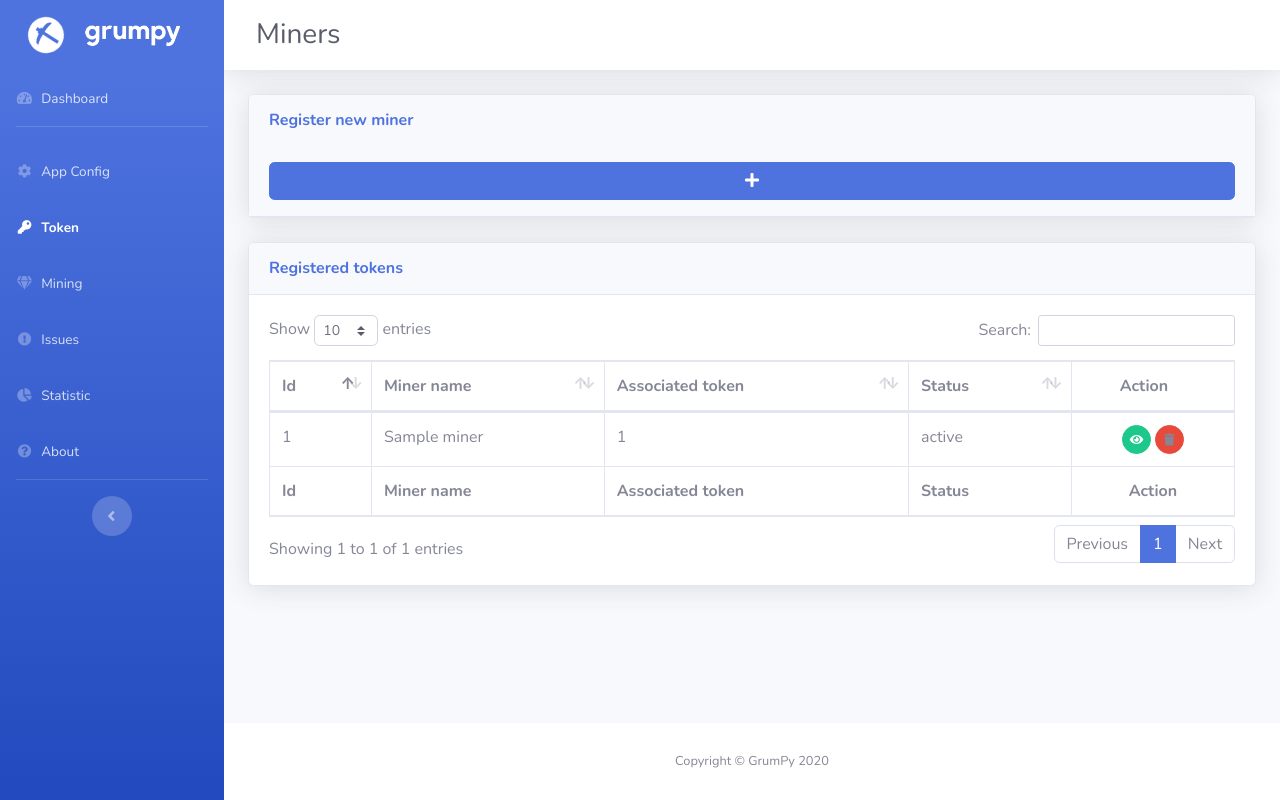
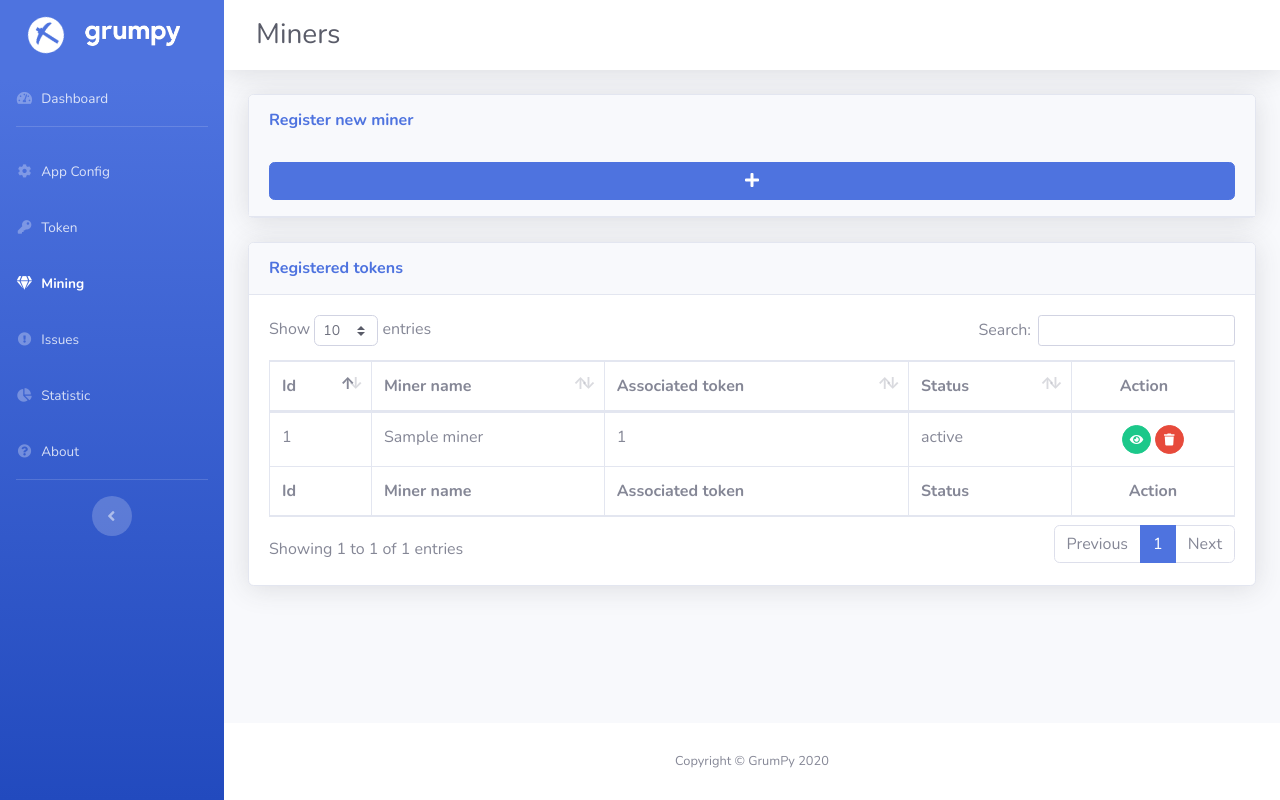
Before and after one commit to arieslab/GrumPy, a Django app: page / in a window 1280 px wide. Run offline with Django 3.2, Linux system fonts and the light colour scheme; tables that the repository leaves empty hold one stand-in row (values such as "Sample post"); parts of the project's set-up code (start-up, migrations or seed data) failed here and were passed over; some libraries are stand-ins or nearby versions.

Commit message:
Layout improvements

```diff
--- a/Miner/templates/miner/index.html
+++ b/Miner/templates/miner/index.html
@@ -11,7 +11,7 @@
 <link href="../../static/vendor/datatables/dataTables.bootstrap4.min.css" rel="stylesheet">
 {% endblock %}
 
-{% block keys_active %}active{% endblock %}
+{% block mining_active %}active{% endblock %}
 
 
 {% block content %}
@@ -39,7 +39,7 @@
                     <th>Miner name</th>
                     <th>Associated token</th>
                     <th>Status</th>
-                    <th class="action th sorting_desc_disabled th sorting_asc_disabled" id="action" style="text-align: center;vertical-align: middle;">Action</th>
+                    <th class="action th sorting_desc_disabled th sorting_asc_disabled" id="action">Action</th>
 
                 </tr>
                 </thead>
@@ -49,7 +49,7 @@
                     <th>Miner name</th>
                     <th>Associated token</th>
                     <th>Status</th>
-                    <th style="text-align: center;vertical-align: middle;">Action</th>
+                    <th class="action th sorting_desc_disabled th sorting_asc_disabled">Action</th>
                 </tr>
                 </tfoot>
                 <tbody>
@@ -58,15 +58,15 @@
                     <td>{{ miner.id }}</td>
                     <td> {{ miner.minername }}</td>
                     <td>{{ miner.tokenassociated_id }}</td>
-                    <td>{{ miner.minerstatus }}</td>
+                    <td >{{ miner.minerstatus }}</td>
 
-                    <td style="text-align: center;vertical-align: middle;">
-                       <a href="#" class="btn btn-success btn-circle btn-sm">
+                    <td class="action">
+                        <button class="btn btn-success btn-circle btn-sm">
                             <i class="fas fa-eye"></i>
-                        </a>
-                        <a class="btn btn-danger btn-circle btn-sm">
+                        </button>
+                        <button class="btn btn-danger btn-circle btn-sm">
                             <i class="fas fa-trash"></i>
-                        </a>
+                        </button>
                     </td>
                 </tr>
                 {% endfor %}
```
Also changed, not shown: Miner/templates/miner/key.html (+4 -31 lines).
